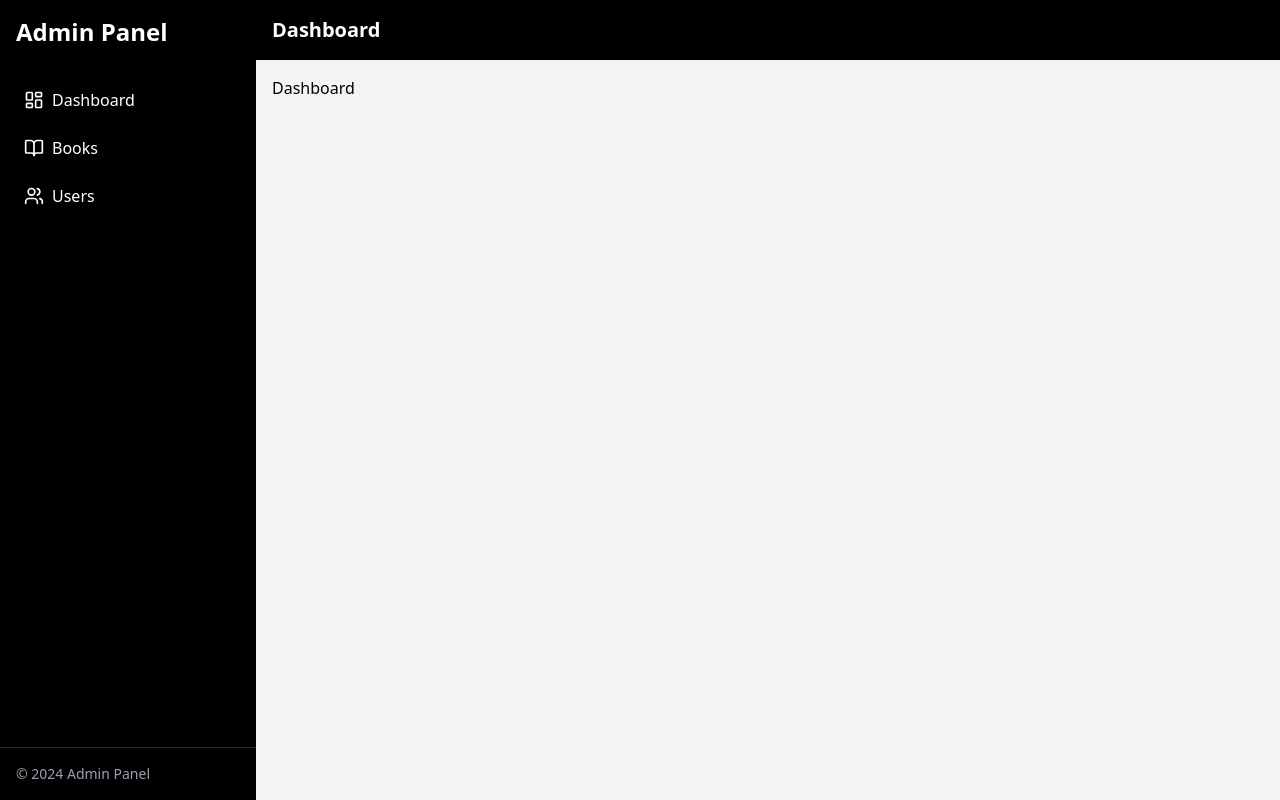
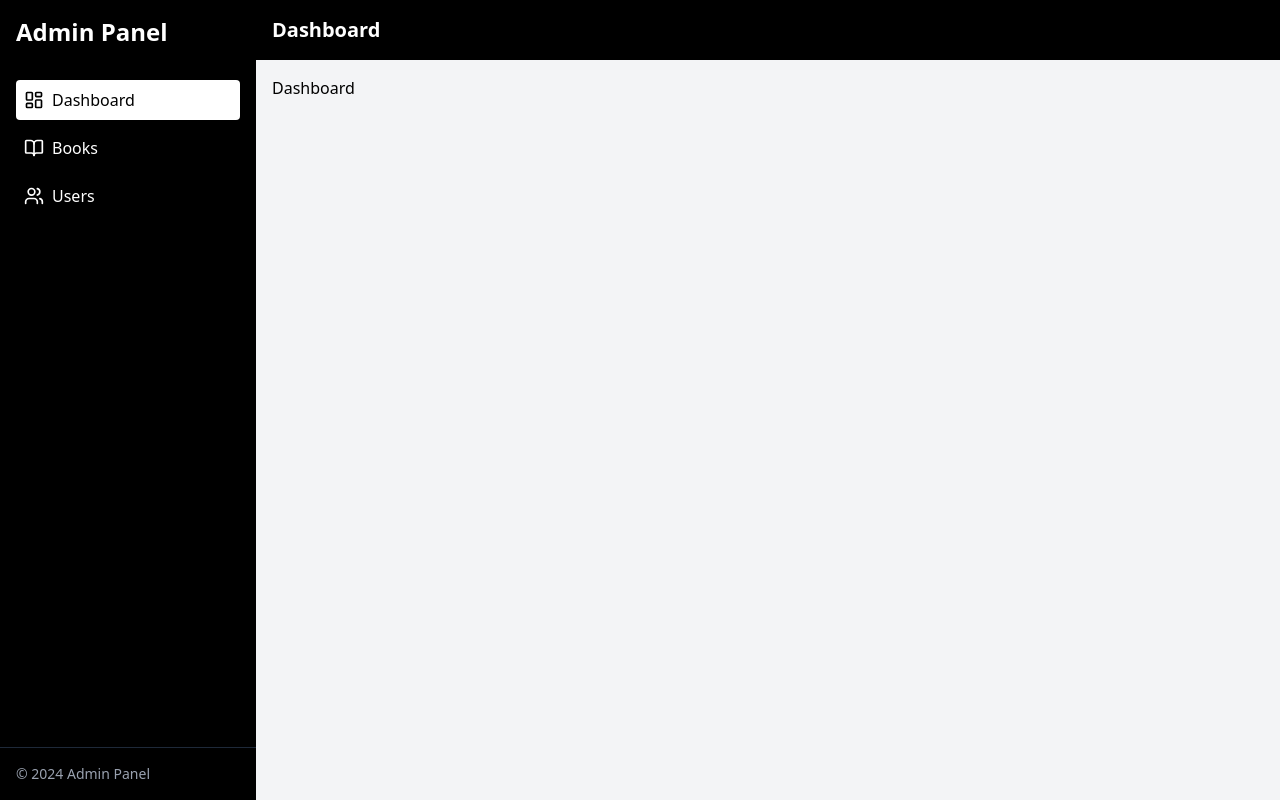
Before and after one commit to chathurasandaruwan/Book-Store-Admin-Panel-React, a React (Vite) app: page / in a window 1280 px wide. Built offline with nearby package versions, Linux system fonts and the light colour scheme.

Commit message:
update manuBar with NaviLink

```diff
--- a/src/component/MenuBar.tsx
+++ b/src/component/MenuBar.tsx
@@ -1,5 +1,6 @@
 import {useState} from "react";
 import { LayoutDashboard, BookOpen, Users, Menu, X } from 'lucide-react';
+import {NavLink} from "react-router";
 
 
 export function MenuBar() {
@@ -45,15 +46,21 @@ export function MenuBar() {
 
                     <nav className="flex-1 p-4 space-y-2">
                         {menuItems.map((item) => (
-                            <a
+                            <NavLink
                                 key={item.path}
-                                href={item.path}
+                                to={item.path}
                                 onClick={() => setIsOpen(false)}
-                                className="flex items-center p-2 space-x-2 rounded-md hover:bg-gray-800"
+                                className={({ isActive }) =>
+                                    `flex items-center space-x-2 p-2 rounded transition-colors ${
+                                        isActive
+                                            ? 'bg-white text-black'
+                                            : 'hover:bg-gray-800 text-white'
+                                    }`
+                                }
                             >
                                 <item.icon size={20} />
                                 <span>{item.label}</span>
-                            </a>
+                            </NavLink>
                         ))}
                     </nav>
 
```
